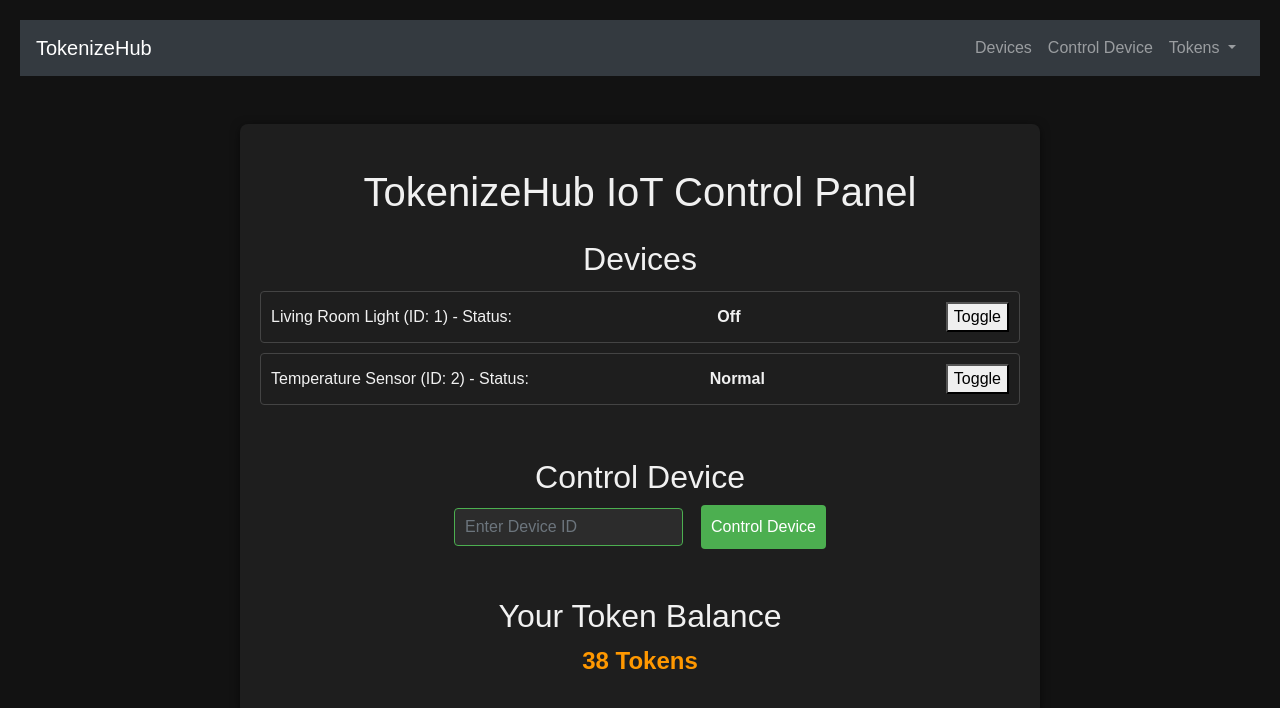
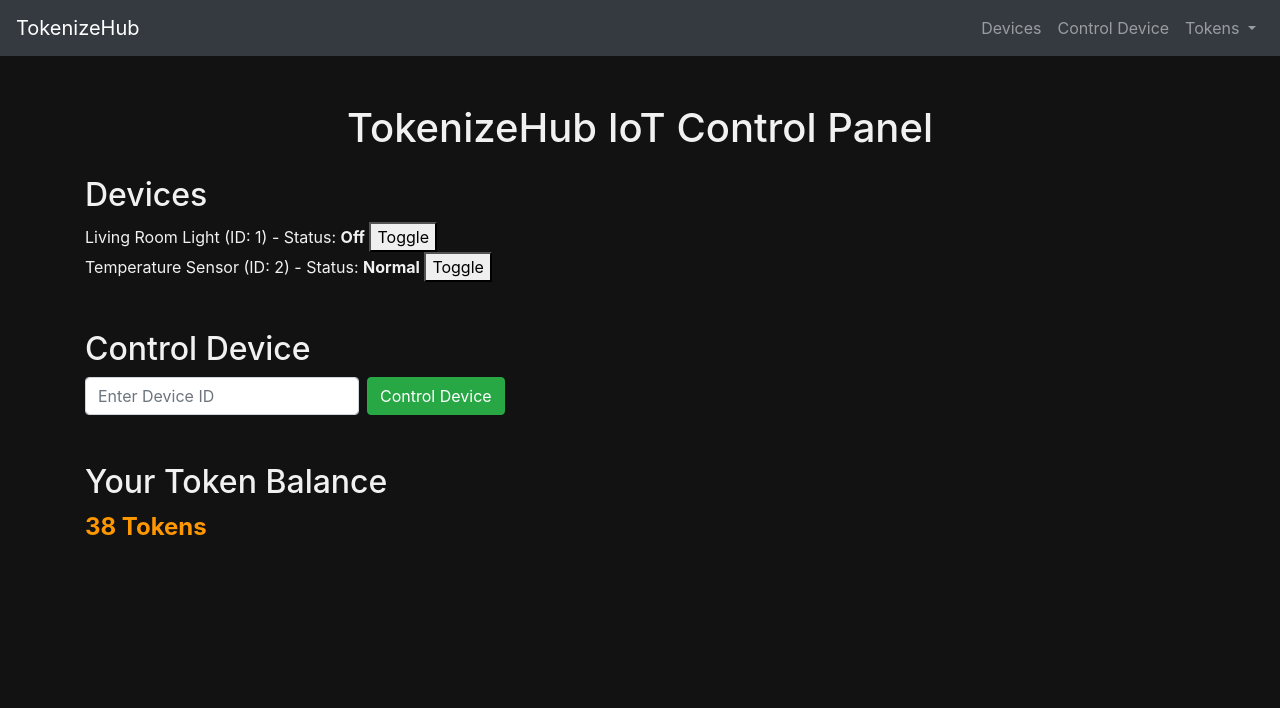
Before and after one commit to garvmygit/HackIndia-Spark-4---Blocksmiths, a plain HTML site: page index.html in a window 1280 px wide. Drawn offline with nearby package versions, Linux system fonts and the light colour scheme.

Commit message:
Update styles.css

```diff
--- a/styles.css
+++ b/styles.css
@@ -1,81 +1,18 @@
 body {
-    font-family: Arial, sans-serif;
     background-color: #121212;
-    color: #f1f1f1;
-    margin: 0;
-    padding: 20px;
-}
-
-.container {
-    max-width: 800px;
-    margin: auto;
-    padding: 20px;
-    background-color: #1e1e1e;
-    border-radius: 8px;
-    box-shadow: 0 2px 10px rgba(0, 0, 0, 0.5);
-}
-
-h1, h2 {
-    text-align: center;
-}
-
-.device-list {
-    margin-bottom: 20px;
-}
-
-.device-control {
-    margin: 20px 0;
-    text-align: center;
-}
-
-#control-form {
-    display: flex;
-    justify-content: center;
-    gap: 10px;
-}
-
-#control-form input {
-    padding: 10px;
-    border: 1px solid #4CAF50;
-    border-radius: 4px;
-    background-color: #2c2c2c;
     color: #f1f1f1;
 }
 
-#control-form button {
-    padding: 10px;
-    border: none;
-    background-color: #4CAF50;
-    color: white;
-    border-radius: 4px;
-    cursor: pointer;
-    transition: background-color 0.3s;
-}
-
-#control-form button:hover {
-    background-color: #45a049;
-}
-
-.device-item {
-    display: flex;
-    justify-content: space-between;
-    align-items: center;
-    padding: 10px;
-    border: 1px solid #444;
-    border-radius: 4px;
-    margin: 5px 0;
+.device-list ul {
+    list-style: none;
+    padding: 0;
 }
 
 .device-status {
     font-weight: bold;
 }
 
-.token-balance {
-    text-align: center;
-    margin-top: 30px;
-}
-
 .token-balance p {
     font-size: 1.5em;
-    color: #ff9800; /* Token balance color */
+    color: #ff9800;
 }
```
